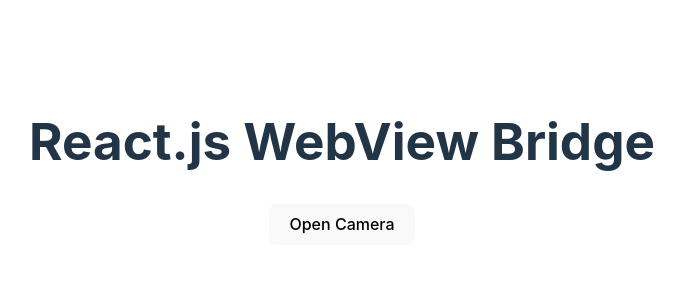
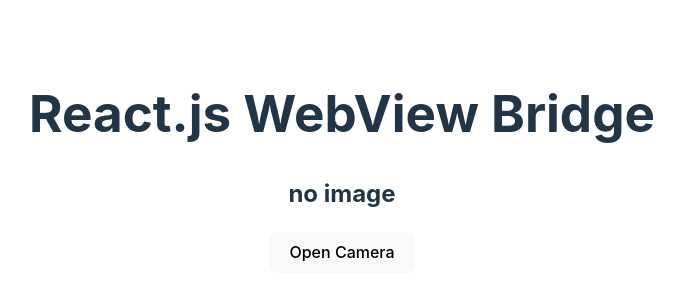
Before and after one commit to niteshyadavhusk/parentDomain, a React (Vite) app: page / in a window 1280 px wide. Shown: the part 238-538 px from the top of the page, without its empty margins (298-983 px from the left). Built offline with nearby package versions, Linux system fonts and the light colour scheme.

Commit message:
adding react native

```diff
--- a/src/App.jsx
+++ b/src/App.jsx
@@ -62,6 +62,7 @@
     const receiveMessage = (event) => {
       alert('hello')
       const message = JSON.parse(event.data);
+      alert(message)
       if (message.type === 'image') {
         setImageUri(message.data);
       }
@@ -91,10 +92,11 @@
           <img src={imageUri} alt="Captured" style={{ maxWidth: '100%' }} />
         </div>
       ) : (
-        <button onClick={() => window.ReactNativeWebView.postMessage('openCamera!')}>
+       <h2>no image</h2>
+      )}
+       <button onClick={() => window.ReactNativeWebView.postMessage('openCamera!')}>
           Open Camera
         </button>
-      )}
     </div>
     </>
   )
```
